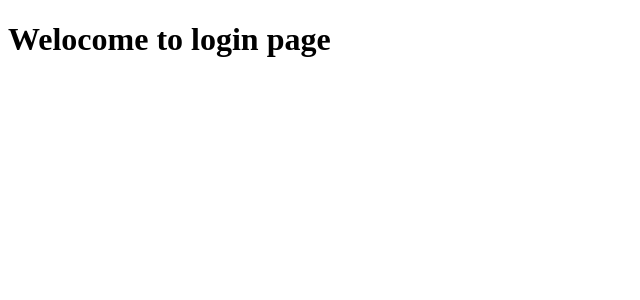
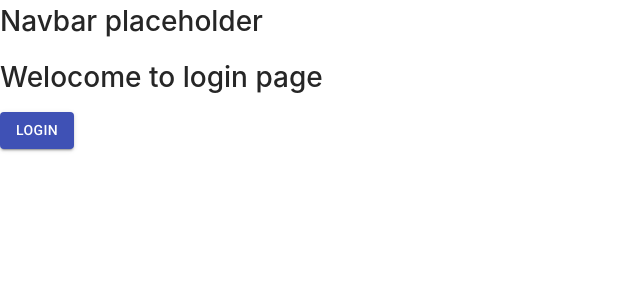
Before and after one commit to dheeraj0259/stock-info-tracker, a React (Create React App) app: page /login in a window 1280 px wide. Shown: the top 300 px of the page, without its empty margins (0-640 px from the left). Built offline with nearby package versions, Linux system fonts and the light colour scheme.

Commit message:
- added material ui - added configuration to minimize material ui bundle

```diff
--- /dev/null
+++ b/config-overrides.js
@@ -0,0 +1,9 @@
+  /* config-overrides.js */
+  /* Adding th below to minimize the material bundle */
+  /* For reference: https://material-ui.com/guides/minimizing-bundle-size/ */
+
+  const { useBabelRc, override } = require('customize-cra')
+
+  module.exports = override(
+    useBabelRc()
+  );
--- a/public/index.html
+++ b/public/index.html
@@ -3,6 +3,8 @@
   <head>
     <meta charset="utf-8" />
     <link rel="icon" href="%PUBLIC_URL%/favicon.ico" />
+    <link rel="stylesheet" href="https://fonts.googleapis.com/css?family=Roboto:300,400,500,700&display=swap" />
+    <link rel="stylesheet" href="https://fonts.googleapis.com/icon?family=Material+Icons" />
     <meta name="viewport" content="width=device-width, initial-scale=1" />
     <meta name="theme-color" content="#000000" />
     <meta
@@ -24,7 +26,7 @@
       work correctly both with client-side routing and a non-root public URL.
       Learn how to configure a non-root public URL by running `npm run build`.
     -->
-    <title>React App</title>
+    <title>Stock information tracker</title>
   </head>
   <body>
     <noscript>You need to enable JavaScript to run this app.</noscript>
--- a/src/Pages/Login.jsx
+++ b/src/Pages/Login.jsx
@@ -1,8 +1,24 @@
 import React from "react";
+import { Button } from "@material-ui/core";
+
+function onClickLoginHandler() {
+  console.log("Clicked on login button");
+}
 
 class Login extends React.Component {
   render() {
-    return <h1>Welocome to login page</h1>;
+    return (
+      <div>
+        <h1>Welocome to login page</h1>
+        <Button
+          variant="contained"
+          color="primary"
+          onClick={() => onClickLoginHandler()}
+        >
+          Login
+        </Button>
+      </div>
+    );
   }
 }
 export default Login;
--- /dev/null
+++ b/src/components/Navbar.jsx
@@ -0,0 +1,13 @@
+import React from "react";
+// import { Button } from "@material-ui/core";
+
+class Navbar extends React.Component {
+  render() {
+    return (
+      <div>
+        <h1>Navbar placeholder</h1>
+      </div>
+    );
+  }
+}
+export default Navbar;
--- a/src/index.js
+++ b/src/index.js
@@ -9,6 +9,7 @@ import App from "./App";
 import Home from "./pages/Home";
 import Login from "./pages/Login";
 import Notfound from "./components/notfound";
+import Navbar from "./components/Navbar";
 
 const store = createStore(reducers);
 
@@ -16,6 +17,7 @@ const routes = (
   <Provider store={store}>
     <Router>
       <div>
+        <Navbar />
         <Switch>
           <Route exact path="/" component={App} />
           <Route path="/home" component={Home} />
```
Also changed, not shown: package.json (+9 -4 lines), src/. babelrc.js (added, +24 -0 lines), 1 other file (tests, documents, lock files or other folders).
